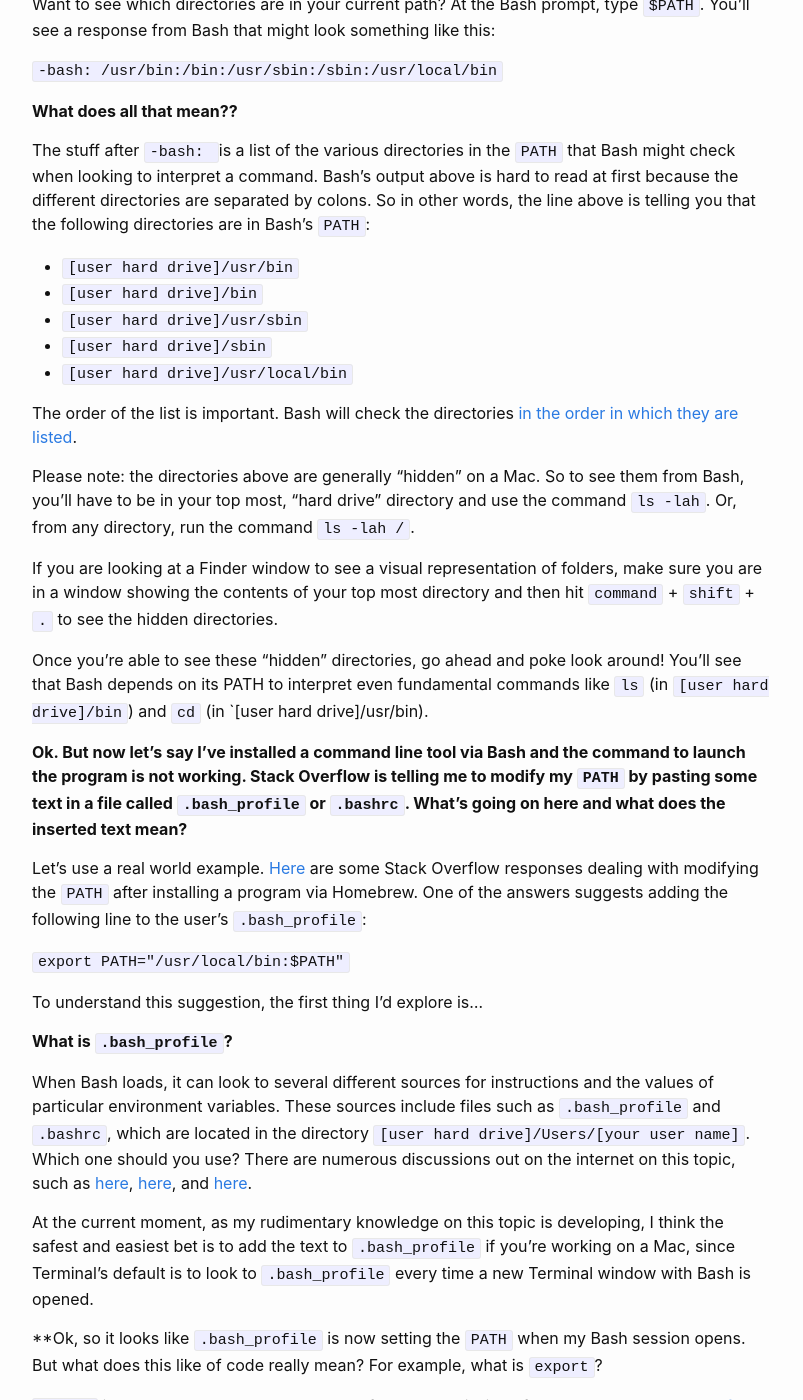
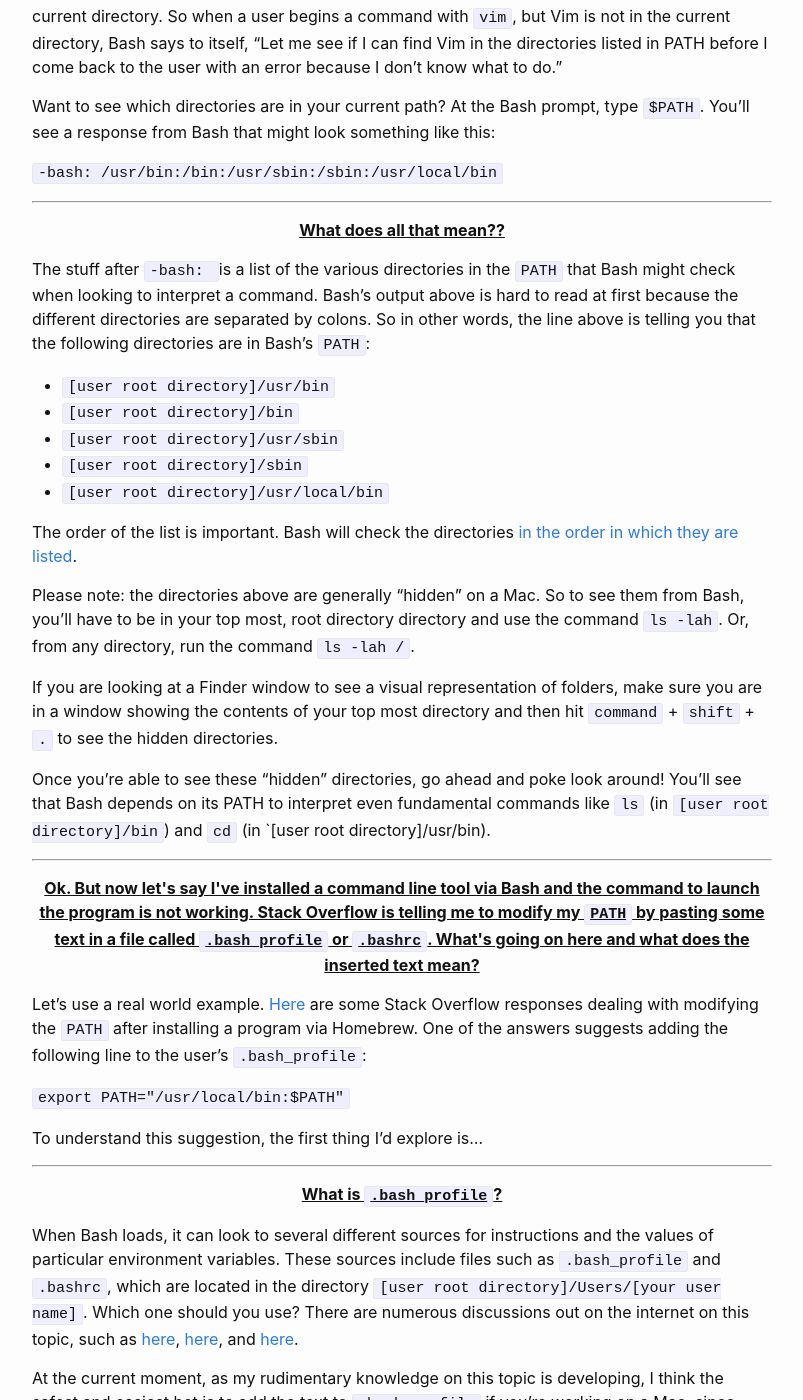
Before and after one commit to breadoliveoilsalt/breadoliveoilsalt.github.io, a Jekyll site: the page built from _posts/2019-09-17-some-notes-on-bash-and-setting-path.markdown, in a window 1280 px wide and 1400 px high, scrolled down 2221 px. Shown: the whole window, without its empty margins (238-1041 px from the left). Built offline with Jekyll 4.4.1, drawn with Linux system fonts in a browser that asks for light colours; some of the changed text lies outside the part shown.

Commit message:
Formatting updates

```diff
--- a/_posts/2019-09-17-some-notes-on-bash-and-setting-path.markdown
+++ b/_posts/2019-09-17-some-notes-on-bash-and-setting-path.markdown
@@ -23,29 +23,46 @@ By the way, the problem I suspected with GNU Screen was completely wrong.  The s
 
 The [Terminal](https://support.apple.com/guide/terminal/open-or-quit-terminal-apd5265185d-f365-44cb-8b09-71a064a42125/mac) is a program for opening up a *shell* on your computer.
 
-**Ok, so what's a shell?**
+-----------
+<p />
+<p class="text-centered bold underlined">Ok, so what's a shell?</p>
 
 A [shell](https://www.tldp.org/LDP/Bash-Beginners-Guide/html/Bash-Beginners-Guide.html#sect_01_01) is a program that gets a computer to do something based on commands that a user types.  The shell *interprets* the user’s commands.  It is, fundamentally, a “command-line interface” for interacting with a computer.  There are different types of shells, each of which accepts different commands from the user.
 
-**Does this mean that when I open up Terminal, it opens up a particular type of shell?**
+-----------
+<p />
+
+<p class="text-centered bold underlined">Does this mean that when I open up Terminal, it opens up a particular type of shell?</p>
 
 You got it.  At the time of writing this, Terminal by default opens up a particular shell called [Bash](https://www.gnu.org/software/bash/manual/html_node/What-is-Bash_003f.html).  The name "Bash" is an [acronym for Bourne Again Shell](https://www.gnu.org/software/bash/manual/html_node/What-is-Bash_003f.html).  Some of Bash's commands and features [are different from those found in other shells](https://www.tldp.org/LDP/Bash-Beginners-Guide/html/Bash-Beginners-Guide.html#sect_01_02).
 
-**Can I set Terminal to open up another type of shell, if I'd prefer to use that other shell?**
+-----------
+<p />
+
+<p class="text-centered bold underlined">Can I set Terminal to open up another type of shell, if I'd prefer to use that other shell?</p>
 
 Yup.  See [here](http://osxdaily.com/2012/03/21/change-shell-mac-os-x/), for example.
 
-**So assuming I use Bash, what's up with `PATH`?  Why is it important?  Why are there Stack Overflow questions about changing it?**
+-----------
+<p />
+
+<p class="text-centered bold underlined">So assuming I use Bash, what's up with <code>PATH</code>?  Why is it important?  Why are there Stack Overflow questions about changing it?</p>
 
 Before we get there, let's take a step back and ask some other questions.
 
-**What happens when Bash opens?**
+-----------
+<p />
+
+<p class="text-centered bold underlined">What happens when Bash opens?</p>
 
 The way Bash appears and its functionality depend on certain *[environment variables](https://linuxhint.com/bash-environment-variables/)* being set as it opens.  I think the simple way to think about the environment variables is that they are settings that can affect Bash, and perhaps applications you open and use through Bash.
 
 There are environment variables for many differing things, including the prompt you see next to your cursor at the terminal.  On a Mac, every time a new Terminal window is opened with Bash, many of these environment variables are set by default.  You can see a list of these variables and their default if you type `man bash` (for Bash Manual) at the Bash prompt.  If you want to see the current state of environmental variables, you can run `env`.
 
-**What does this have to do with `PATH`?**
+-----------
+<p />
+
+<p class="text-centered bold underlined">What does this have to do with <code>PATH</code>?</p>
 
 If you've ever used the `cd` command in Bash, you know that you can "enter into" different directories with Bash and enter commands that affect this particular directory.  For example, if you wanted to use the Vim text editor to create and edit a file called  `README.md` in your current directory, you could type `vim README.MD`, and Bash would know to open up Vim, and once the file was saved with Vim, `README.md` would be in saved in your current directory.
 
@@ -57,25 +74,31 @@ Want to see which directories are in your current path?  At the Bash prompt, typ
 
 `-bash: /usr/bin:/bin:/usr/sbin:/sbin:/usr/local/bin`
 
-**What does all that mean??**
+-----------
+<p />
+
+<p class="text-centered bold underlined">What does all that mean??</p>
 
 The stuff after `-bash: ` is a list of the various directories in the `PATH` that Bash might check when looking to interpret a command.  Bash's output above is hard to read at first because the different directories are separated by colons.  So in other words, the line above is telling you that the following directories are in Bash's `PATH`:
 
-* `[user hard drive]/usr/bin`
-* `[user hard drive]/bin`
-* `[user hard drive]/usr/sbin`
-* `[user hard drive]/sbin`
-* `[user hard drive]/usr/local/bin`
+* `[user root directory]/usr/bin`
+* `[user root directory]/bin`
+* `[user root directory]/usr/sbin`
+* `[user root directory]/sbin`
+* `[user root directory]/usr/local/bin`
 
 The order of the list is important.  Bash will check the directories [in the order in which they are listed](https://unix.stackexchange.com/questions/26047/how-to-correctly-add-a-path-to-path).
 
-Please note: the directories above are generally "hidden" on a Mac.  So to see them from Bash, you'll have to be in your top most, "hard drive" directory and use the command `ls -lah`. Or, from any directory, run the command `ls -lah /`.
+Please note: the directories above are generally "hidden" on a Mac.  So to see them from Bash, you'll have to be in your top most, root directory directory and use the command `ls -lah`. Or, from any directory, run the command `ls -lah /`.
 
 If you are looking at a Finder window to see a visual representation of folders, make sure you are in a window showing the contents of your top most directory and then hit `command` + `shift` + `.` to see the hidden directories.
 
-Once you're able to see these "hidden" directories, go ahead and poke look around!  You'll see that Bash depends on its PATH to interpret even fundamental commands like `ls` (in `[user hard drive]/bin`) and `cd` (in `[user hard drive]/usr/bin).
+Once you're able to see these "hidden" directories, go ahead and poke look around!  You'll see that Bash depends on its PATH to interpret even fundamental commands like `ls` (in `[user root directory]/bin`) and `cd` (in `[user root directory]/usr/bin).
 
-**Ok.  But now let's say I've installed a command line tool via Bash and the command to launch the program is not working.  Stack Overflow is telling me to modify my `PATH` by pasting some text in a file called `.bash_profile` or `.bashrc`.  What's going on here and what does the inserted text mean?**
+-----------
+<p />
+
+<p class="text-centered bold underlined">Ok.  But now let's say I've installed a command line tool via Bash and the command to launch the program is not working.  Stack Overflow is telling me to modify my <code>PATH</code> by pasting some text in a file called <code>.bash_profile</code> or <code>.bashrc</code>.  What's going on here and what does the inserted text mean?</p>
 
 Let's use a real world example.  [Here](https://stackoverflow.com/questions/10343834/how-to-modify-path-for-homebrew) are some Stack Overflow responses dealing with modifying the `PATH` after installing a program via Homebrew.  One of the answers suggests adding the following line to the user's `.bash_profile`:
 
@@ -83,23 +106,35 @@ Let's use a real world example.  [Here](https://stackoverflow.com/questions/1034
 
 To understand this suggestion, the first thing I'd explore is...
 
-**What is `.bash_profile`?**
+-----------
+<p />
 
-When Bash loads, it can look to several different sources for instructions and the values of particular environment variables.  These sources include files such as `.bash_profile` and `.bashrc`, which are located in the directory `[user hard drive]/Users/[your user name]`.  Which one should you use?  There are numerous discussions out on the internet on this topic, such as [here](https://medium.com/@kingnand.90/what-is-the-difference-between-bash-profile-and-bashrc-d4c902ac7308), [here](https://apple.stackexchange.com/questions/51036/what-is-the-difference-between-bash-profile-and-bashrc), and [here](https://unix.stackexchange.com/questions/26047/how-to-correctly-add-a-path-to-path).
+<p class="text-centered bold underlined">What is <code>.bash_profile</code>?</p>
+
+When Bash loads, it can look to several different sources for instructions and the values of particular environment variables.  These sources include files such as `.bash_profile` and `.bashrc`, which are located in the directory `[user root directory]/Users/[your user name]`.  Which one should you use?  There are numerous discussions out on the internet on this topic, such as [here](https://medium.com/@kingnand.90/what-is-the-difference-between-bash-profile-and-bashrc-d4c902ac7308), [here](https://apple.stackexchange.com/questions/51036/what-is-the-difference-between-bash-profile-and-bashrc), and [here](https://unix.stackexchange.com/questions/26047/how-to-correctly-add-a-path-to-path).
 
 At the current moment, as my rudimentary knowledge on this topic is developing, I think the safest and easiest bet is to add the text to `.bash_profile` if you're working on a Mac, since Terminal's default is to look to `.bash_profile` every time a new Terminal window with Bash is opened.
 
-**Ok, so it looks like `.bash_profile` is now setting the `PATH` when my Bash session opens.  But what does this like of code really mean? For example, what is `export`?
+-----------
+<p />
+
+<p class="text-centered bold underlined">Ok, so it looks like <code>.bash_profile</code> is now setting the <code>PATH</code> when my Bash session opens.  But what does this like of code really mean? For example, what is <code>export</code>? </p>
 
 `export` is a command that says: what ever follows on this line of code [should apply to all of Bash's child processes](https://superuser.com/questions/153371/what-does-export-do-in-bash) from that point on.  In overly-simplistic plain language, I think this means: for commands executed with Bash from now on, those commands will look to and depend on whatever is `export`ed.
 
 `export` is a command that says: put this variable in the `env` of all [Bash's child processes](https://superuser.com/questions/153371/what-does-export-do-in-bash) from that point on.  In overly-simplistic plain language, I think this means: for commands executed with Bash from now on, the environmental variables have been updated according to whatever was `export`ed.
 
-**What happens next?**
+-----------
+<p />
+
+<p class="text-centered bold underlined">What happens next?</p>
 
 `PATH` is a Bash environment variable and discussed above, and the `=` operator sets what the `PATH` should be from now on.
 
-**Ok, so I get that colons separate distinct directories when the `PATH` variable is being set, and `.bash_profile` is now defining the `PATH` as the BASH session loads.  But what's up with `$PATH` at the end of the line? In particular, why is there a dollar sign?**
+-----------
+<p />
+
+<p class="text-centered bold underlined">Ok, so I get that colons separate distinct directories when the <code>PATH</code> variable is being set, and <code>.bash_profile</code> is now defining the <code>PATH</code> as the BASH session loads.  But what's up with <code>$PATH</code> at the end of the line? In particular, why is there a dollar sign?</p>
 
 Let's take a look again at the line of code suggested by the Stack Overflow answer, after the `export` command:
 
@@ -114,23 +149,23 @@ So this...
 ...is essentially saying:
 
 1. We're modifying the `PATH` environment variable.
-2. From now on, the first directory that Bash should look to when executing a command is `[user hard drive]/usr/local/bin`.  This is where Homebrew installs applications, and Bash knows to look there first because it is now the first directory listed in the `PATH`.
+2. From now on, the first directory that Bash should look to when executing a command is `[user root directory]/usr/local/bin`.  This is where Homebrew installs applications, and Bash knows to look there first because it is now the first directory listed in the `PATH`.
 3. If Bash hasn't found a command in the Homebrew installation directory, then Bash should look the default directories that have been assigned to the `PATH` variable prior to this new assignment.  By using a dollar sign (`$PATH`), the code says to add the value of the `PATH` variable (the list those default directories) here.  These default directories likely include:
 
-* `[user hard drive]/usr/bin`
-* `[user hard drive]/bin`
-* `[user hard drive]/usr/sbin`
-* `[user hard drive]/sbin`
-* `[user hard drive]/usr/local/bin`
+* `[user root directory]/usr/bin`
+* `[user root directory]/bin`
+* `[user root directory]/usr/sbin`
+* `[user root directory]/sbin`
+* `[user root directory]/usr/local/bin`
 
 So, in sum, once `.bash_profile` modifies the `PATH`, the directories that make up the `PATH` and that Bash will look to when executing commands are, in order:
 
-* `[user hard drive]/usr/local/bin`
-* `[user hard drive]/usr/bin`
-* `[user hard drive]/bin`
-* `[user hard drive]/usr/sbin`
-* `[user hard drive]/sbin`
-* `[user hard drive]/usr/local/bin`
+* `[user root directory]/usr/local/bin`
+* `[user root directory]/usr/bin`
+* `[user root directory]/bin`
+* `[user root directory]/usr/sbin`
+* `[user root directory]/sbin`
+* `[user root directory]/usr/local/bin`
 
 I hope all this helps make clearer what is going on under the hood the next time you might have to modify your Bash `PATH`, or perhaps even write a [Bash script](https://linuxconfig.org/bash-scripting-tutorial-for-beginners).  Thanks for reading!
 
@@ -139,4 +174,4 @@ I hope all this helps make clearer what is going on under the hood the next time
 
 <p id="screen-solution" class="text-centered bold underlined">Epilogue: Solution to Launching the Latest Version of GNU Screen</p>
 
-After installing the latest version of [GNU Screen](https://www.gnu.org/software/screen/) via [Homebrew](https://brew.sh/) and restarting my Terminal session, typing in `screen` would launch the older, pre-installed version of GNU Screen.  The problem was simply that the command to launch the new version of GNU Screen required the version number.  That is, I had to type `screen-4.6.2`.  I only discovered this by chance after doing a dive into where Homebrew tends to install files: the hidden folders under `[user hard drive]/usr/local/Cellar` and `[user hard drive]/usr/local/bin`.
+After installing the latest version of [GNU Screen](https://www.gnu.org/software/screen/) via [Homebrew](https://brew.sh/) and restarting my Terminal session, typing in `screen` would launch the older, pre-installed version of GNU Screen.  The problem was simply that the command to launch the new version of GNU Screen required the version number.  That is, I had to type `screen-4.6.2`.  I only discovered this by chance after doing a dive into where Homebrew tends to install files: the hidden folders under `[user root directory]/usr/local/Cellar` and `[user root directory]/usr/local/bin`.
```
